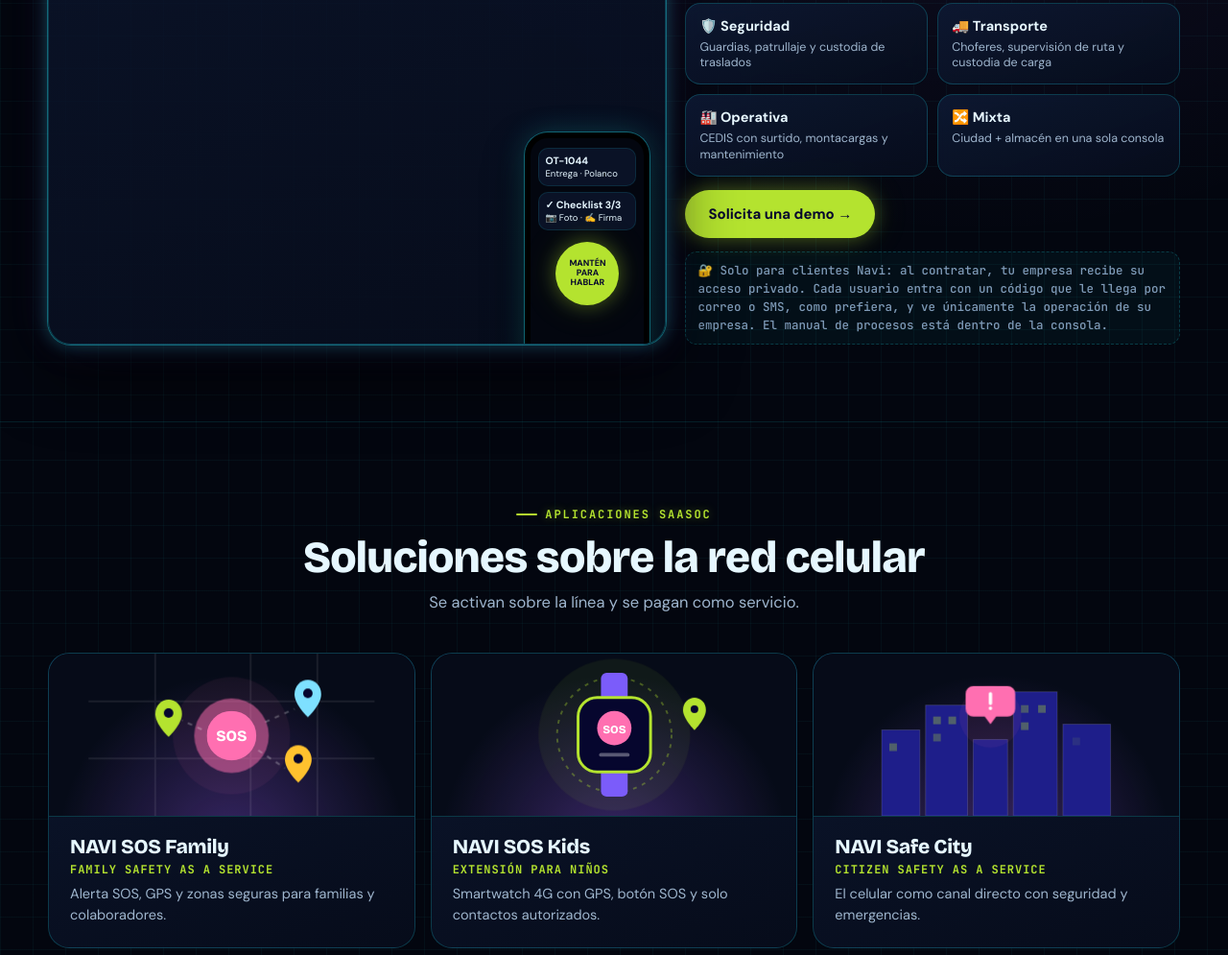
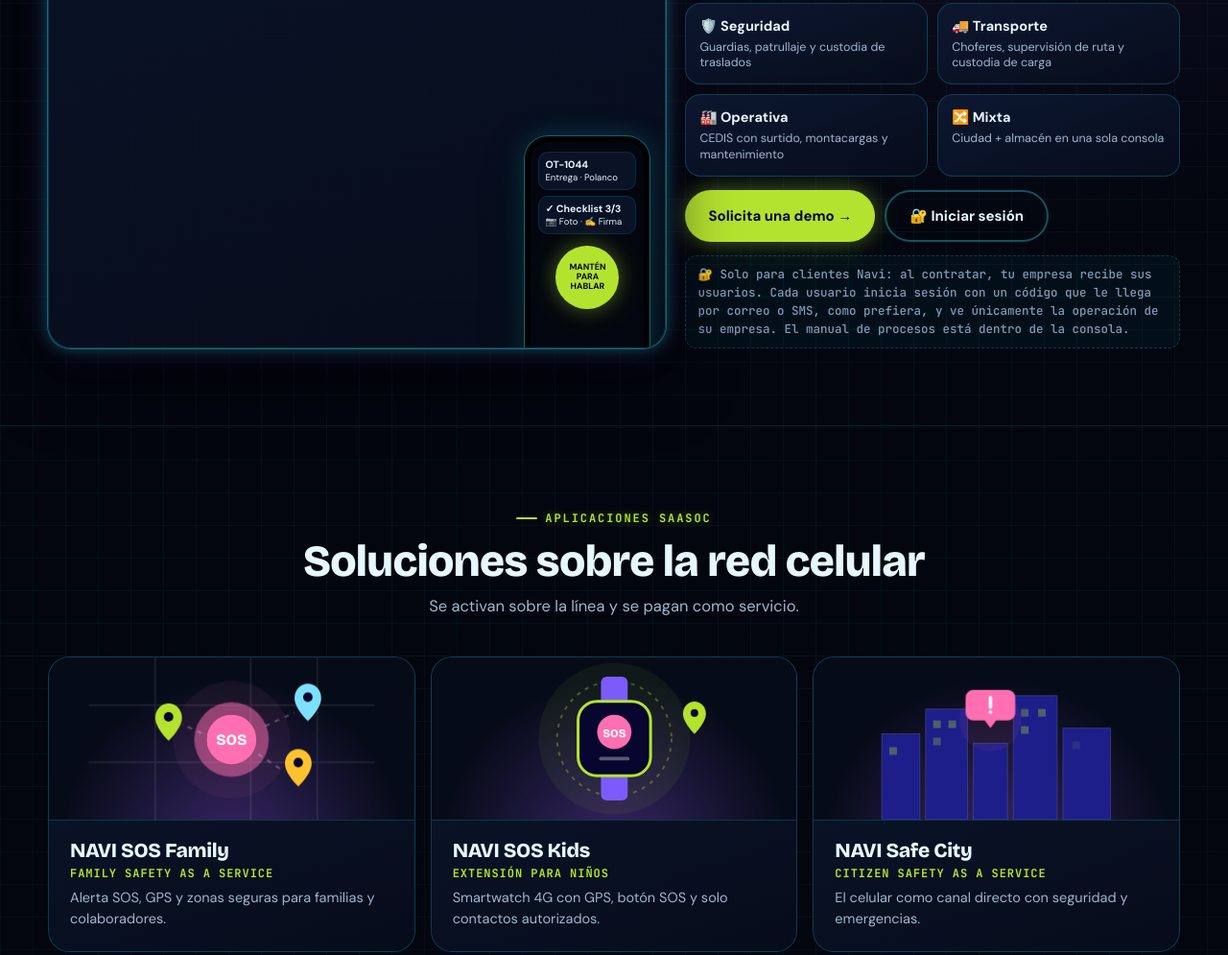
Before and after one commit to NAVISERVICES/navi-movil, a plain HTML site: page demo/empresas.html in a window 1280 px wide. Shown: the part 2717-3712 px from the top of the page at 96% size. Drawn offline with nearby package versions, Linux system fonts and the light colour scheme.

Commit message:
Empresas: boton Iniciar sesion junto a Solicita una demo

```diff
--- a/demo/empresas.html
+++ b/demo/empresas.html
@@ -382,8 +382,8 @@ footer.bz a{color:#fff;text-decoration:underline;text-underline-offset:3px}
             <div><b>🏭 Operativa</b><small>CEDIS con surtido, montacargas y mantenimiento</small></div>
             <div><b>🔀 Mixta</b><small>Ciudad + almacén en una sola consola</small></div>
           </div>
-          <div class="mbtns"><a class="btn btn-lime" href="#contacto">Solicita una demo →</a></div>
-          <p class="mvs">🔐 Solo para clientes Navi: al contratar, tu empresa recibe su acceso privado. Cada usuario entra con un código que le llega por correo o SMS, como prefiera, y ve únicamente la operación de su empresa. El manual de procesos está dentro de la consola.</p>
+          <div class="mbtns"><a class="btn btn-lime" href="#contacto">Solicita una demo →</a><a class="btn btn-ghost" href="mando/login.html">🔐 Iniciar sesión</a></div>
+          <p class="mvs">🔐 Solo para clientes Navi: al contratar, tu empresa recibe sus usuarios. Cada usuario inicia sesión con un código que le llega por correo o SMS, como prefiera, y ve únicamente la operación de su empresa. El manual de procesos está dentro de la consola.</p>
         </div>
       </div>
     </div>
```
